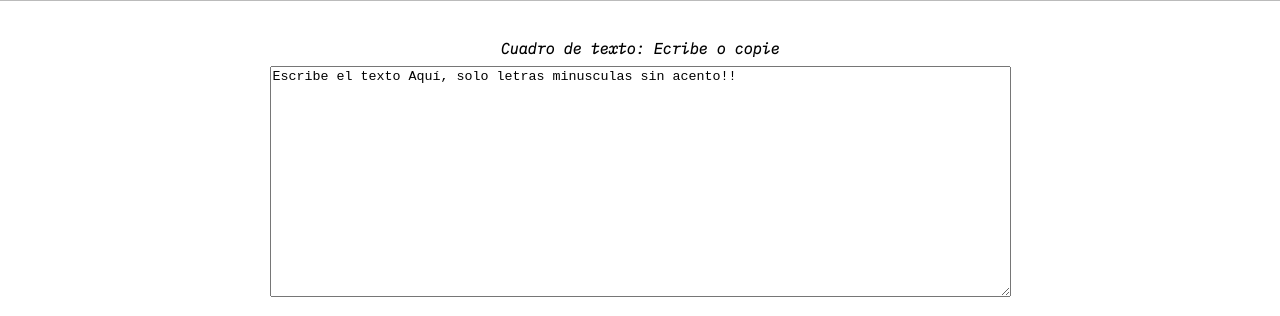
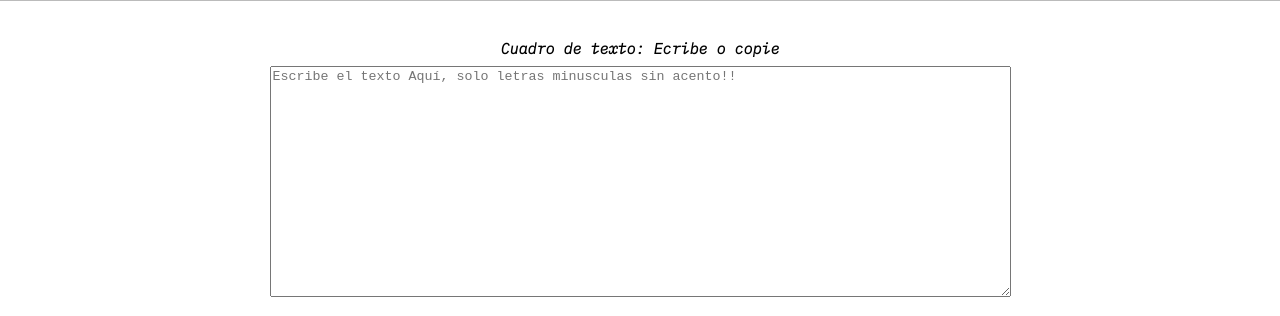
Before and after one commit to jaimeamn/Encriptador, a plain HTML site: page index.html in a window 1280 px wide. Shown: the part 171-487 px from the top of the page. Drawn offline with Linux system fonts and the light colour scheme.

Commit message:
añadir placeholder a textarea

```diff
--- a/index.html
+++ b/index.html
@@ -26,7 +26,7 @@
 
     <div class="cuadro">
         <h3>Cuadro de texto: Ecribe o copie</h3>
-        <textarea class="text" id="textOriginal" name="textarea" rows="15" cols="90">Escribe el texto Aquí, solo letras minusculas sin acento!!</textarea>
+        <textarea class="text" id="textOriginal" name="textarea" rows="15" cols="90" placeholder="Escribe el texto Aquí, solo letras minusculas sin acento!!"></textarea>
 
     </div>
     <div class="button-caja">
```
